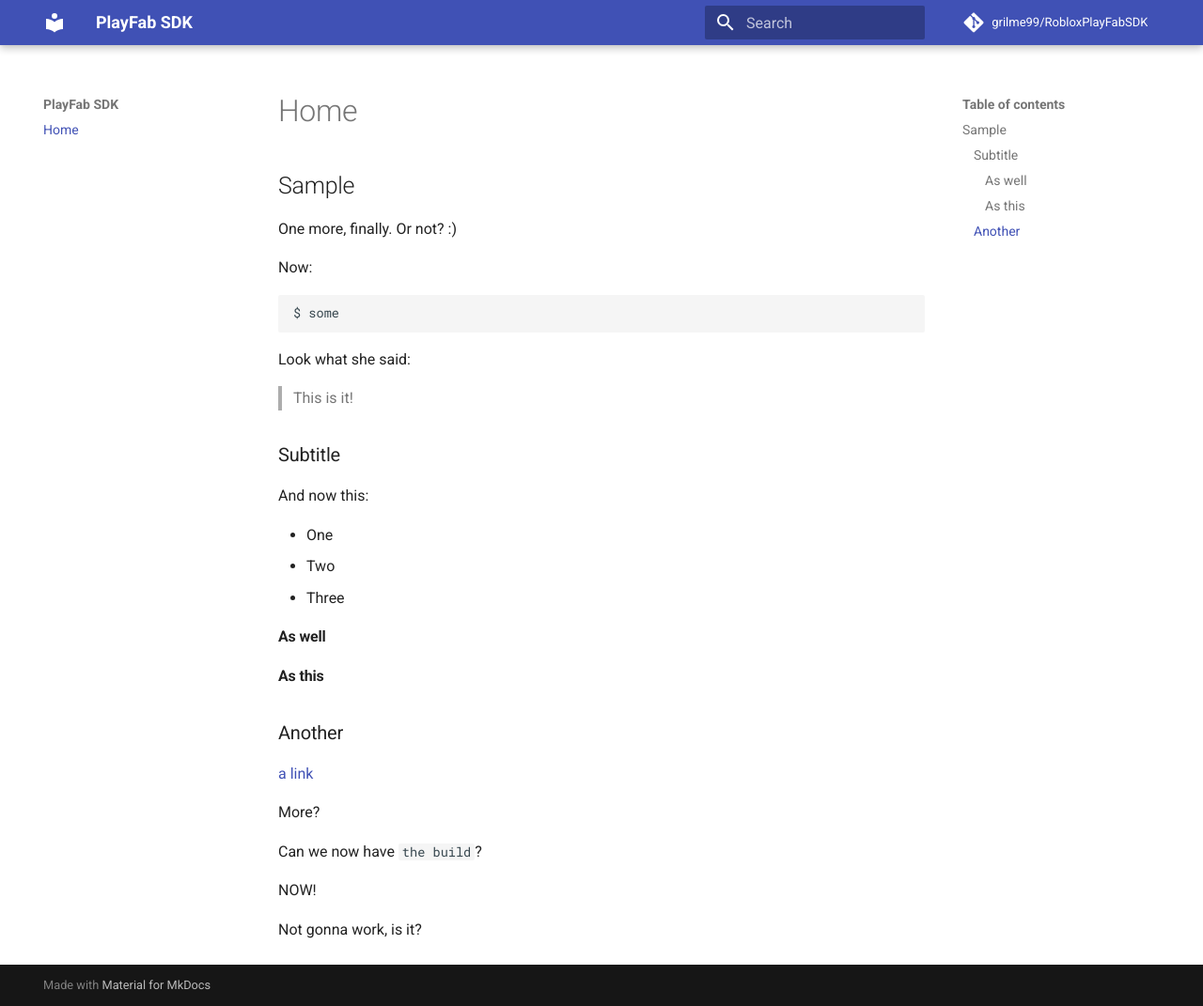
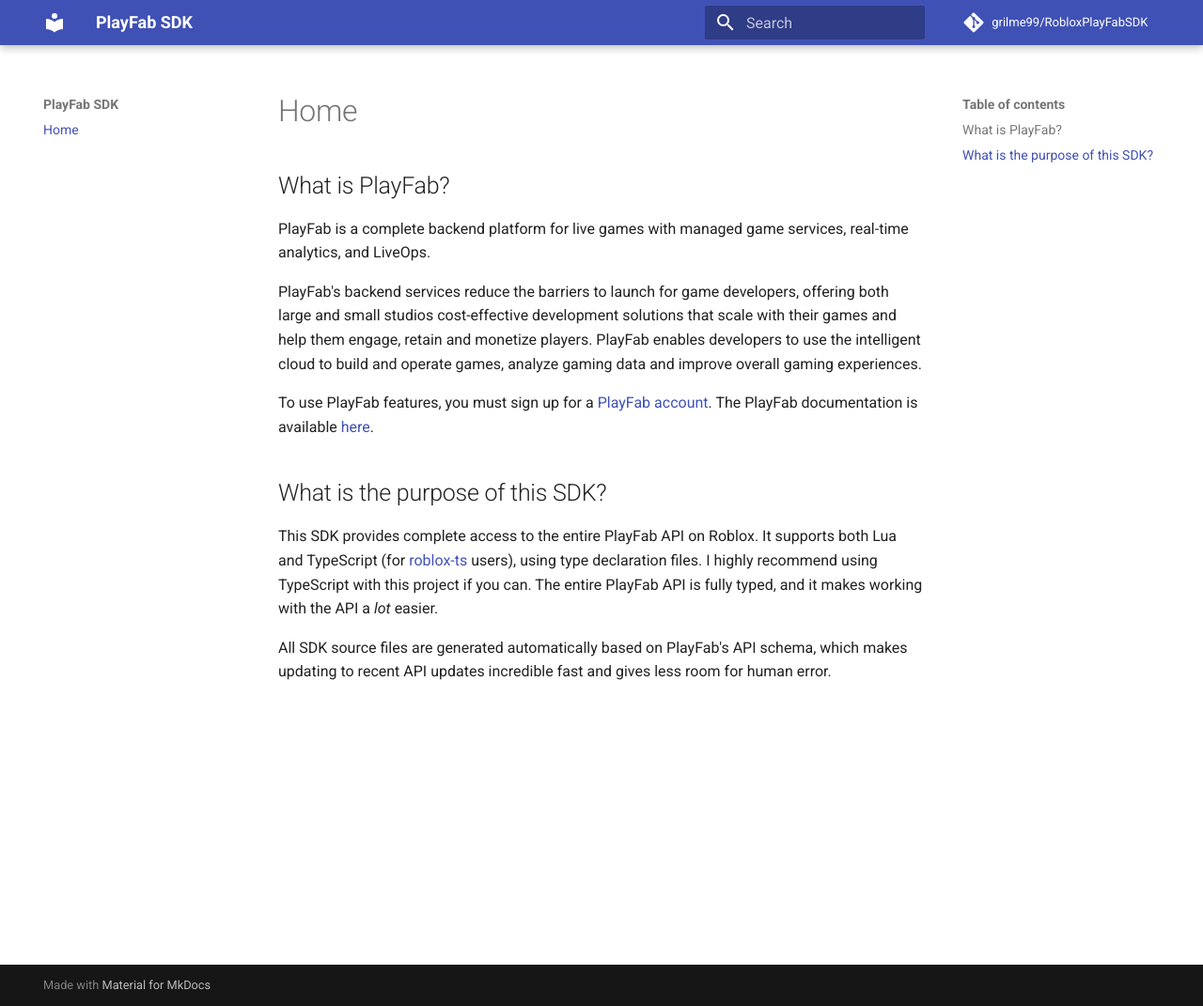
Before and after one commit to grilme99/PlayFabForRoblox, an MkDocs documentation site: the page built from docs/index.md, in a window 1280 px wide and 1071 px high. Shown: the whole window at 94% size. Built offline with MkDocs 1.6.1 and Material for MkDocs 9.7.7, drawn with Linux system fonts in a browser that asks for light colours; comment, search, counter and statistics services are not loaded.

Commit message:
Basic home page

````diff
--- a/docs/index.md
+++ b/docs/index.md
@@ -1,40 +1,11 @@
-## Sample
+## What is PlayFab?
+PlayFab is a complete backend platform for live games with managed game services, real-time analytics, and LiveOps.
 
-One more, finally. Or not? :)
+PlayFab's backend services reduce the barriers to launch for game developers, offering both large and small studios cost-effective development solutions that scale with their games and help them engage, retain and monetize players. PlayFab enables developers to use the intelligent cloud to build and operate games, analyze gaming data and improve overall gaming experiences.
 
-Now:
+To use PlayFab features, you must sign up for a [PlayFab account](https://developer.playfab.com/en-us/sign-up). The PlayFab documentation is available [here](https://docs.microsoft.com/en-us/gaming/playfab/).
 
-```
-$ some
-```
+## What is the purpose of this SDK?
+This SDK provides complete access to the entire PlayFab API on Roblox. It supports both Lua and TypeScript (for [roblox-ts](http://roblox-ts.com/) users), using type declaration files.  I highly recommend using TypeScript with this project if you can. The entire PlayFab API is fully typed, and it makes working with the API a *lot* easier.
 
-Look what she said:
-
-> This is it!
-
-### Subtitle
-
-And now this:
-
-- One
-- Two
-- Three
-
-
-#### As well
-
-#### As this
-
-### Another
-
-[a link](https://aws.com)
-
-More?
-
-
-Can we now have `the build`?
-
-NOW!
-
-
-Not gonna work, is it?
+All SDK source files are generated automatically based on PlayFab's API schema, which makes updating to recent API updates incredible fast and gives less room for human error.
````
